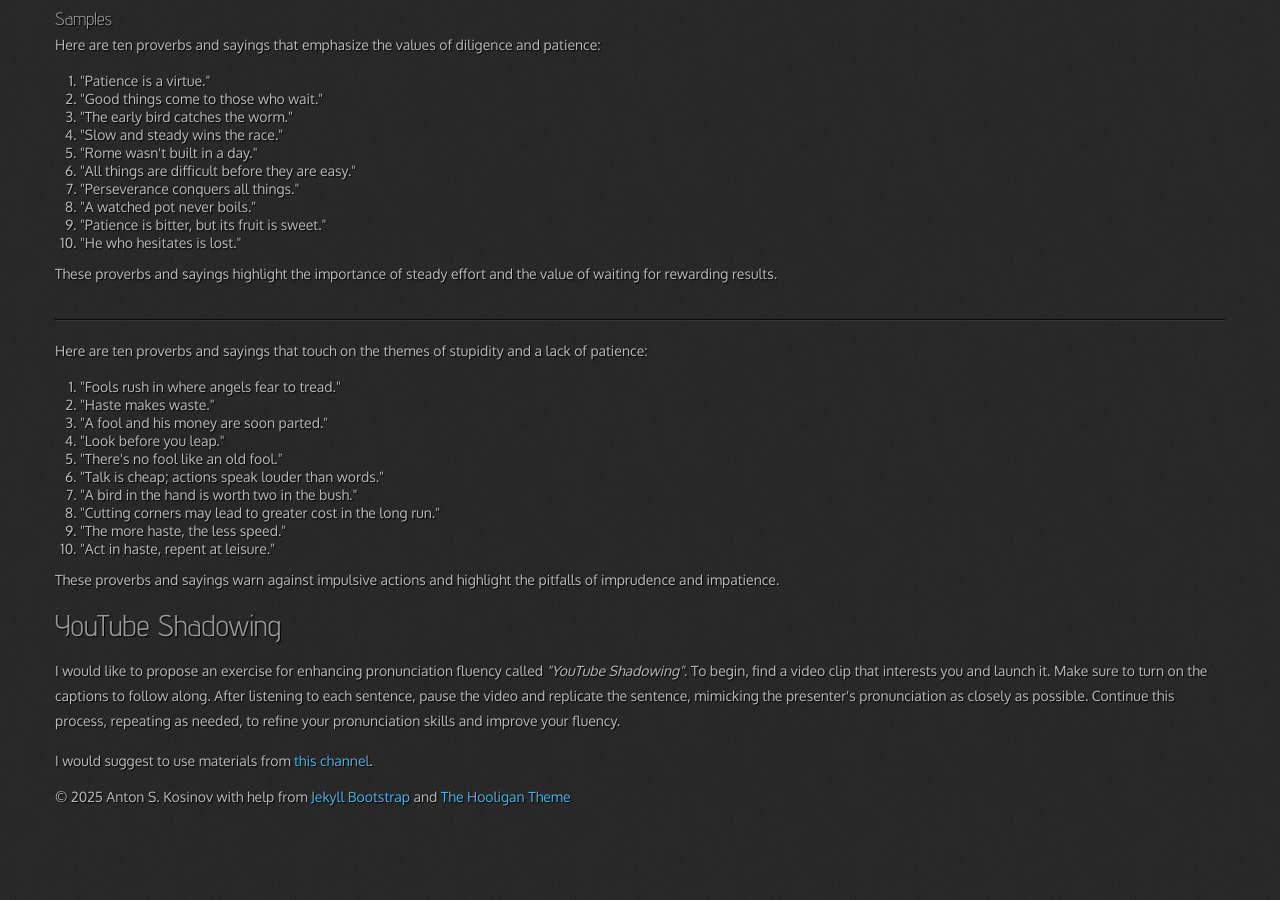
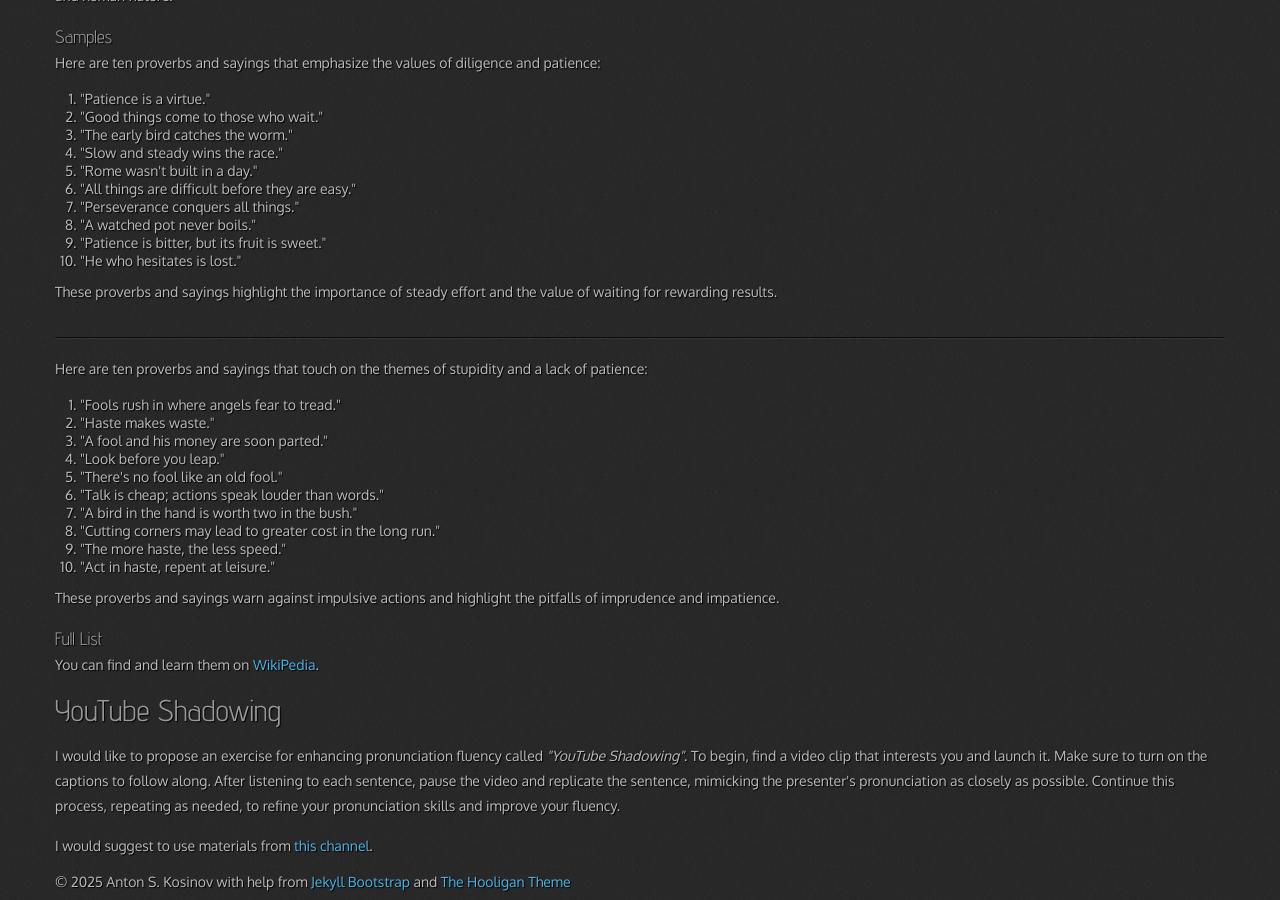
Before and after one commit to 0--key/0--key.github.io, a Jekyll site: the page built from _posts/2025-04-10-lesson07.html, in a window 1280 px wide and 900 px high, scrolled down 1273 px. Built offline with Jekyll 4.4.1, drawn with Linux system fonts in a browser that asks for light colours; nearby versions of some CDN libraries; before the commit the page ends 2088 px from its top, so only the background shows below that.

Commit message:
A minor extension

```diff
--- a/_posts/2025-04-10-lesson07.html
+++ b/_posts/2025-04-10-lesson07.html
@@ -24,6 +24,7 @@ tags: [lesson07]
 <ul>
 <li><a href="#org596e70b">Definitions</a></li>
 <li><a href="#orgd0d23d7">Samples</a></li>
+<li><a href="#org3fc405b">Full List</a></li>
 </ul>
 </li>
 <li><a href="#org1e74de8">YouTube Shadowing</a></li>
@@ -171,8 +172,16 @@ highlight the pitfalls of imprudence and impatience.
 </p>
 </div>
 </div>
+
+<div id="outline-container-org3fc405b" class="outline-3">
+<h3 id="org3fc405b">Full List</h3>
+<div class="outline-text-3" id="text-org3fc405b">
+<p>
+You can find and learn them on <a href="https://en.wikipedia.org/wiki/List_of_proverbial_phrases">WikiPedia</a>.
+</p>
 </div>
-
+</div>
+</div>
 
 <div id="outline-container-org1e74de8" class="outline-2">
 <h2 id="org1e74de8">YouTube Shadowing</h2>
```
